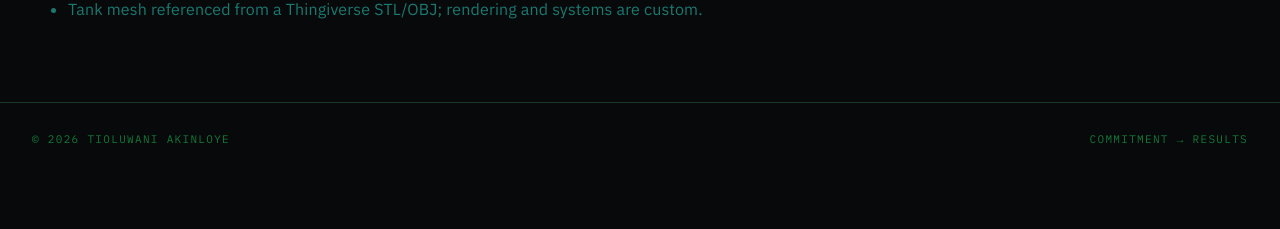
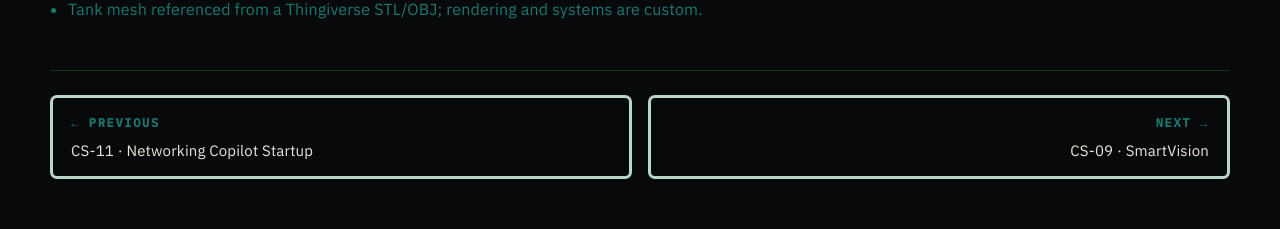
Before and after one commit to t1oluwani/Portfolio-v2, a React (Vite) app: page /projects/battlezone in a window 1280 px wide. Shown: the part 1890-2119 px from the top of the page. Before the commit the page ends 2086 px from the top, so only its background shows below. Built offline with nearby package versions, Linux system fonts and the light colour scheme; no server answers.

Commit message:
feat: add next and previous project buttons, on projects

```diff
--- a/src/pages/ProjectPage.tsx
+++ b/src/pages/ProjectPage.tsx
@@ -11,11 +11,25 @@ const statusCopy = {
   "on-hold": "On hold",
 };
 
+// Adjust if your route for a project page is different.
+const projectPath = (slug: string) => `/projects/${slug}`;
+
 export function ProjectPage() {
   const { slug } = useParams();
-  const project = projects.find((p) => p.slug === slug);
+
+  // Hooks must run on every render, so this stays above the early return.
+  useEffect(() => {
+    window.scrollTo({ top: 0, behavior: "instant" });
+  }, [slug]);
+
+  const index = projects.findIndex((p) => p.slug === slug);
+  const project = projects[index];
 
   if (!project) return <Navigate to="/" replace />;
+
+  // Wraps around: last -> first, first -> last.
+  const prev = projects[(index - 1 + projects.length) % projects.length];
+  const next = projects[(index + 1) % projects.length];
 
   const sections: { title: string; body: string; step: boolean }[] = [
     { title: "Problem", body: project.problem, step: true },
@@ -23,10 +37,6 @@ export function ProjectPage() {
     { title: "Result", body: project.result, step: true },
   ];
   let stepNum = 0;
-
-  useEffect(() => {
-    window.scrollTo({ top: 0, behavior: "instant" });
-  }, [slug]);
 
   return (
     <article className="project-page" key={project.slug}>
@@ -94,12 +104,12 @@ export function ProjectPage() {
       </div>
 
       <div className="project-grid">
-        {sections.map(({ title, body, step }, index) => (
+        {sections.map(({ title, body, step }, i) => (
           <div
             key={title}
             className="block block--card"
             data-track={title.toLowerCase()}
-            data-section={index + 1}
+            data-section={i + 1}
           >
             <h2>
               <span className="block__num">
@@ -124,6 +134,31 @@ export function ProjectPage() {
           ))}
         </ul>
       ) : null}
+
+      {projects.length > 1 ? (
+        <nav className="project-pager" aria-label="More projects">
+          <Link
+            className="project-pager__link project-pager__link--prev"
+            to={projectPath(prev.slug)}
+            data-track="previous project"
+          >
+            <span className="project-pager__dir">← Previous</span>
+            <span className="project-pager__title">
+              {prev.code} · {prev.title}
+            </span>
+          </Link>
+          <Link
+            className="project-pager__link project-pager__link--next"
+            to={projectPath(next.slug)}
+            data-track="next project"
+          >
+            <span className="project-pager__dir">Next →</span>
+            <span className="project-pager__title">
+              {next.code} · {next.title}
+            </span>
+          </Link>
+        </nav>
+      ) : null}
     </article>
   );
 }
--- a/src/sections/Contact.tsx
+++ b/src/sections/Contact.tsx
@@ -124,6 +124,7 @@ export function Contact() {
 
           <button
             className="btn btn--solid"
+            data-track="extend a hand"
             type="submit"
             disabled={status === "sending"}
           >
--- a/src/sections/Hero.tsx
+++ b/src/sections/Hero.tsx
@@ -86,7 +86,7 @@ export function Hero() {
               Get in Touch
               <Mail className="btn__icon" />
             </a>
-            <a className="btn" onClick={downloadResume}>
+            <a className="btn" onClick={downloadResume} data-track="grab a copy">
               Download Resume
               <Download className="btn__icon" />
             </a>
--- a/src/styles/sections.css
+++ b/src/styles/sections.css
@@ -1149,6 +1149,77 @@ html {
   }
 }
 
+/* Previous / next project links at the bottom of a project page */
+
+.project-pager {
+  display: grid;
+  grid-template-columns: 1fr 1fr;
+  gap: 16px;
+  margin-top: 48px;
+  padding-top: 24px;
+  border-top: 1px solid var(--line);
+}
+
+.project-pager__link {
+  display: flex;
+  flex-direction: column;
+  gap: 8px;
+  padding: 16px 18px;
+  border: 3px solid var(--paper-soft);
+  border-radius: 7px;
+  text-decoration: none;
+  color: inherit;
+  transition:
+    border-color 0.2s ease,
+    background 0.2s ease;
+}
+
+.project-pager__link--next {
+  align-items: flex-end;
+  text-align: right;
+}
+
+.project-pager__dir {
+  font-family: var(--font-mono);
+  font-size: 12px;
+  font-weight: 600;
+  letter-spacing: 0.14em;
+  text-transform: uppercase;
+  color: var(--muted);
+}
+
+.project-pager__title {
+  font-size: 15px;
+  line-height: 1.3;
+}
+
+.project-pager__link:hover,
+.project-pager__link:focus-visible {
+  border-color: var(--brass);
+  background: rgba(255, 255, 255, 0.02);
+}
+
+.project-pager__link:hover .project-pager__dir,
+.project-pager__link:focus-visible .project-pager__dir {
+  color: var(--brass);
+}
+
+.project-pager__link:focus-visible {
+  outline: 2px solid var(--brass);
+  outline-offset: 3px;
+}
+
+@media (max-width: 860px) {
+  .project-pager {
+    grid-template-columns: 1fr;
+  }
+
+  .project-pager__link--next {
+    align-items: flex-start;
+    text-align: left;
+  }
+}
+
 .archive-kicker {
   font-family: var(--font-mono);
   font-size: 11px;
```
